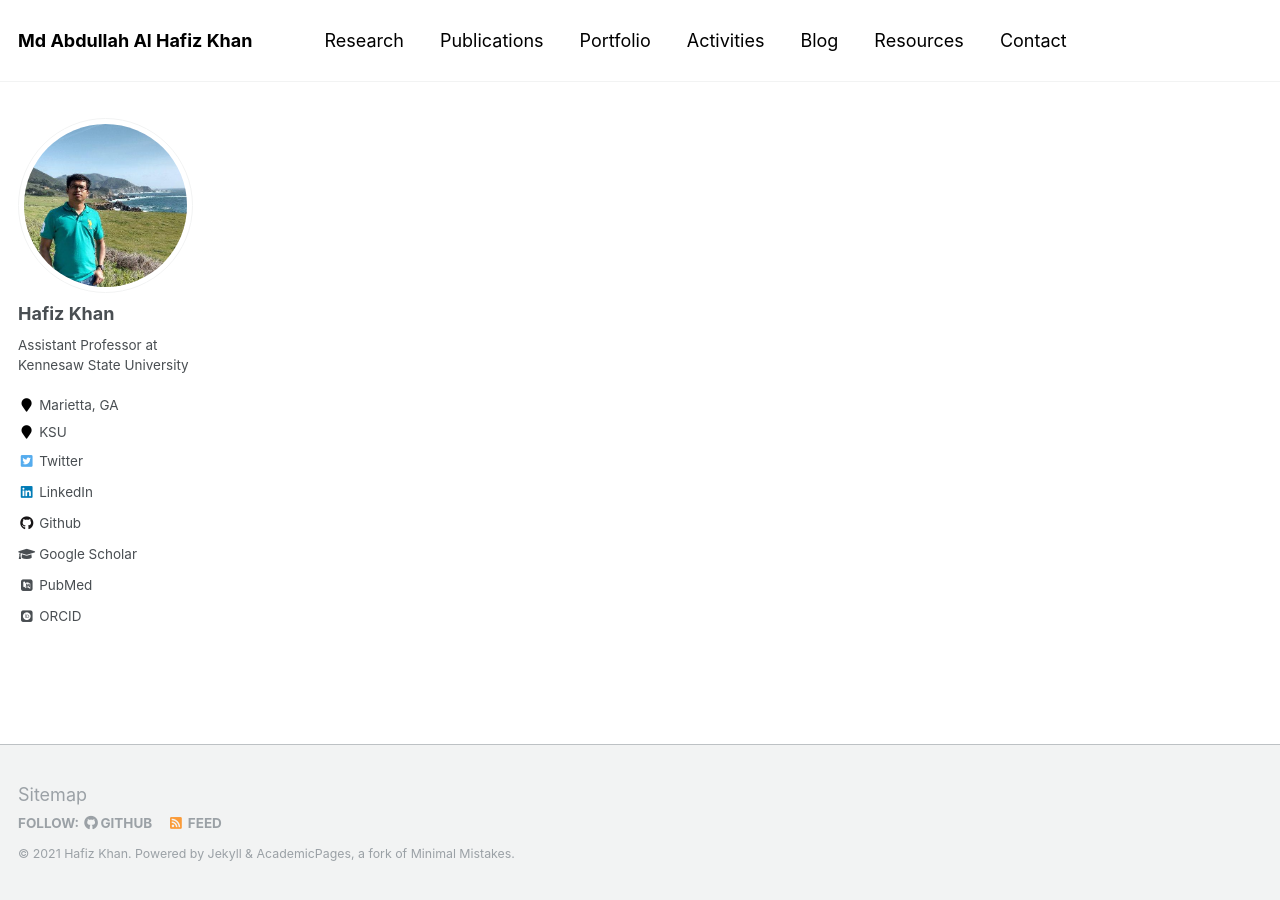
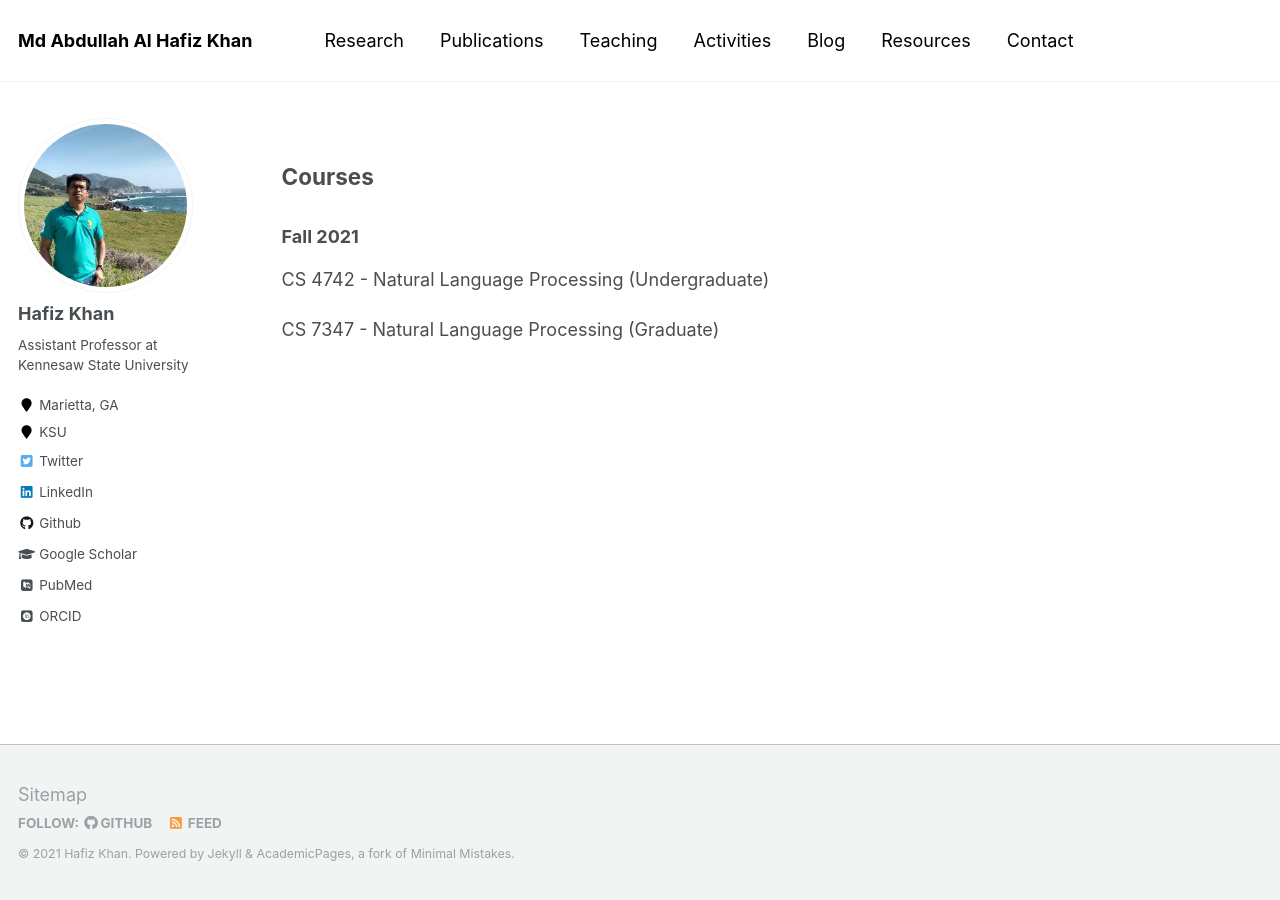
Before and after one commit to ahafizk/ahafizk.github.io, a Jekyll site: the page built from _pages/teaching.md, in a window 1280 px wide. Built offline with Jekyll 4.4.1, drawn with Linux system fonts in a browser that asks for light colours; some web fonts are replaced.

Commit message:
added content

```diff
--- a/_data/navigation.yml
+++ b/_data/navigation.yml
@@ -6,7 +6,7 @@ main:
   - title: "Publications"
     url: /publications/
 
-  - title: "Portfolio"
+  - title: "Teaching"
     url: /teaching/
 
   - title: "Activities"
--- a/_pages/teaching.md
+++ b/_pages/teaching.md
@@ -4,3 +4,11 @@ title: ""
 permalink: /teaching/
 author_profile: true
 ---
+
+## Courses
+
+### Fall 2021
+
+ CS 4742 - Natural Language Processing (Undergraduate)
+
+ CS 7347 - Natural Language Processing (Graduate)
```
